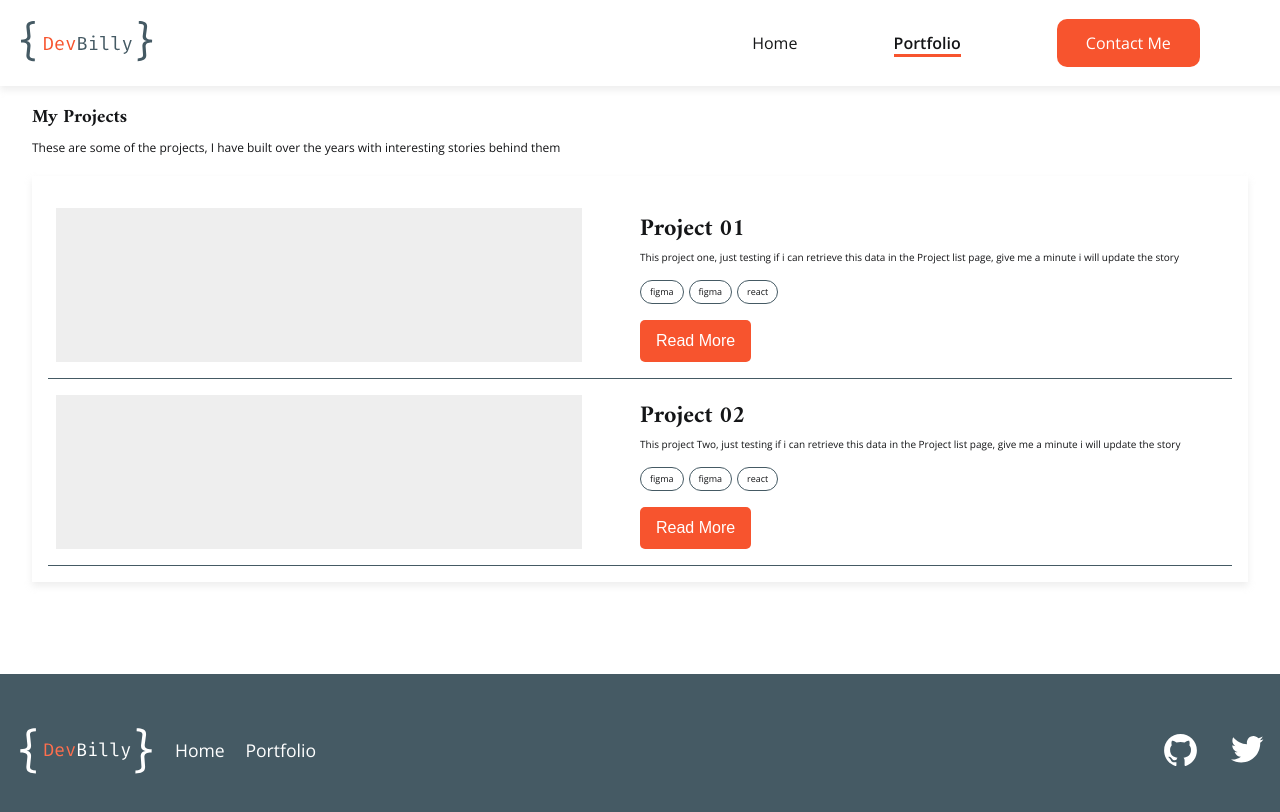
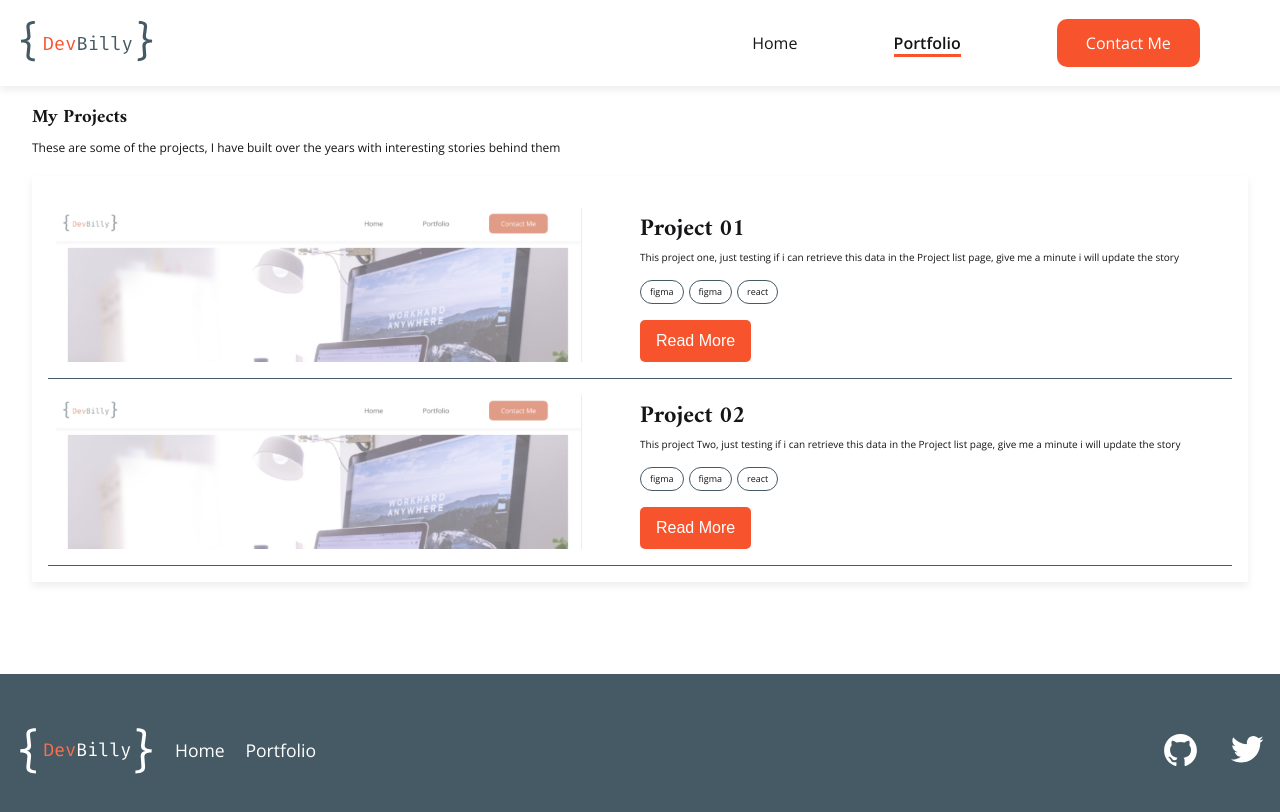
Before and after one commit to dev-billy/dev-billy, a React (Create React App) app: page /portfolio in a window 1280 px wide. Shown: the top 812 px of the page. Built offline with nearby package versions, Linux system fonts and the light colour scheme.

Commit message:
added dynamic images

```diff
--- a/src/data/projects.js
+++ b/src/data/projects.js
@@ -1,3 +1,4 @@
+import project1Image from "./images/dev-billy.png";
 let projectList = [
   {
     id: 1,
@@ -6,6 +7,7 @@ let projectList = [
       "This project one, just testing if i can retrieve this data in the Project list page, give me a minute i will update the story",
     story: "This was a challenge /......./....././/////......",
     techStack: ["figma", "figma", "react"],
+    image: project1Image,
   },
   {
     id: 2,
@@ -14,6 +16,7 @@ let projectList = [
       "This project Two, just testing if i can retrieve this data in the Project list page, give me a minute i will update the story",
     story: "This was a challenge /......./....././/////......",
     techStack: ["figma", "figma", "react"],
+    image: project1Image,
   },
 ];
 
--- a/src/pages/Portfolio/index.js
+++ b/src/pages/Portfolio/index.js
@@ -15,7 +15,12 @@ function Portfolio() {
       <section className={styles.projectList}>
         {projectList.map((project) => (
           <div className={styles.project} key={project.id}>
-            <div className={styles.highlightImg}></div>
+            <div
+              className={styles.highlightImg}
+              style={{
+                backgroundImage: project.image && `url(${project.image})`,
+              }}
+            ></div>
             <div className={styles.textContent}>
               <div className={styles.titles}>
                 <h2>{project.title}</h2>
--- a/src/pages/pagestyles/portfolio.module.scss
+++ b/src/pages/pagestyles/portfolio.module.scss
@@ -24,6 +24,8 @@
     .highlightImg {
       width: 45%;
       background-color: #c4c4c44a;
+      background-size: cover;
+      background-repeat: no-repeat;
     }
     .textContent {
       width: 50%;
```
Also changed, not shown: src/data/images/dev-billy.png (added).
